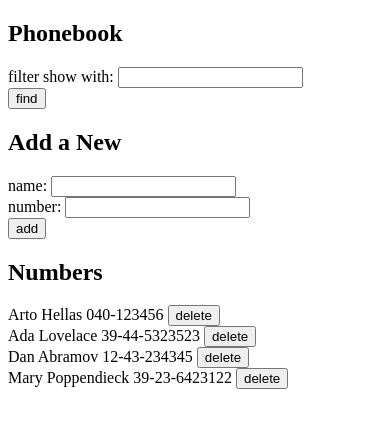
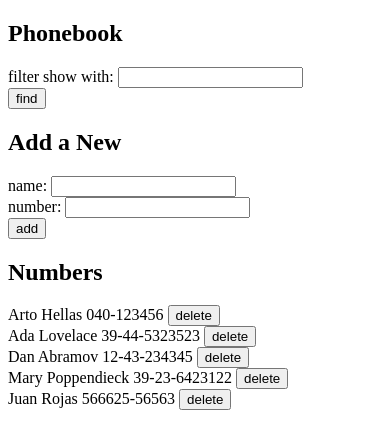
Before and after one commit to JuanRojasC/Full-Stack-Open, a React (Create React App) app in the folder Comunicating with Server/phonebook/: page / in a window 390 px wide. Shown: the top 448 px of the page. Built offline with nearby package versions, Linux system fonts and the light colour scheme; data requests are answered from the project's data file.

Commit message:
Exercise The phonebook step10 2.18*

```diff
--- a/Comunicating with Server/phonebook/db.json
+++ b/Comunicating with Server/phonebook/db.json
@@ -19,6 +19,11 @@
       "name": "Mary Poppendieck",
       "number": "39-23-6423122",
       "id": 4
+    },
+    {
+      "name": "Juan Rojas",
+      "number": "566625-56563",
+      "id": 5
     }
   ]
 }
--- a/Comunicating with Server/phonebook/src/App.js
+++ b/Comunicating with Server/phonebook/src/App.js
@@ -20,12 +20,18 @@ const App = () => {
   const handlerAddPerson = (e) => {
     e.preventDefault()
     setPersonsFiltered([])
+    const newPerson = {name: newName, number: newPhone}
     if(checkNameNotAlreadyExists(newName)){
       phonebook
-        .newContact({name: newName, number: newPhone})
+        .newContact(newPerson)
         .then(response => setPersons(persons.concat(response)))
     }else{
-      alert(`${newName} is already added to phonebook`)
+      if(window.confirm(`${newName} is already added to phonebook, replace the old number with a new one?`)){
+        const id = persons.find(p => p.name === newName).id
+        phonebook
+          .updatecontact(id, newPerson)
+          .then(response => setPersons(persons.map(p => p.id === id? response : p)))
+      }
     }
   }
 
```
